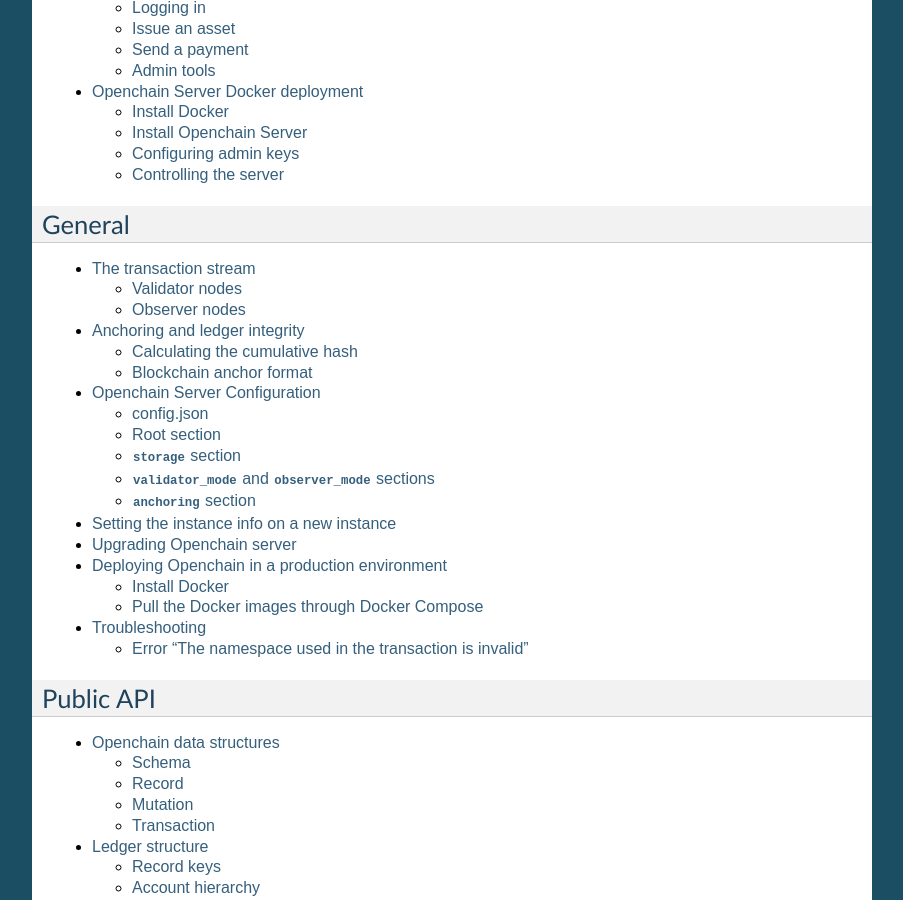
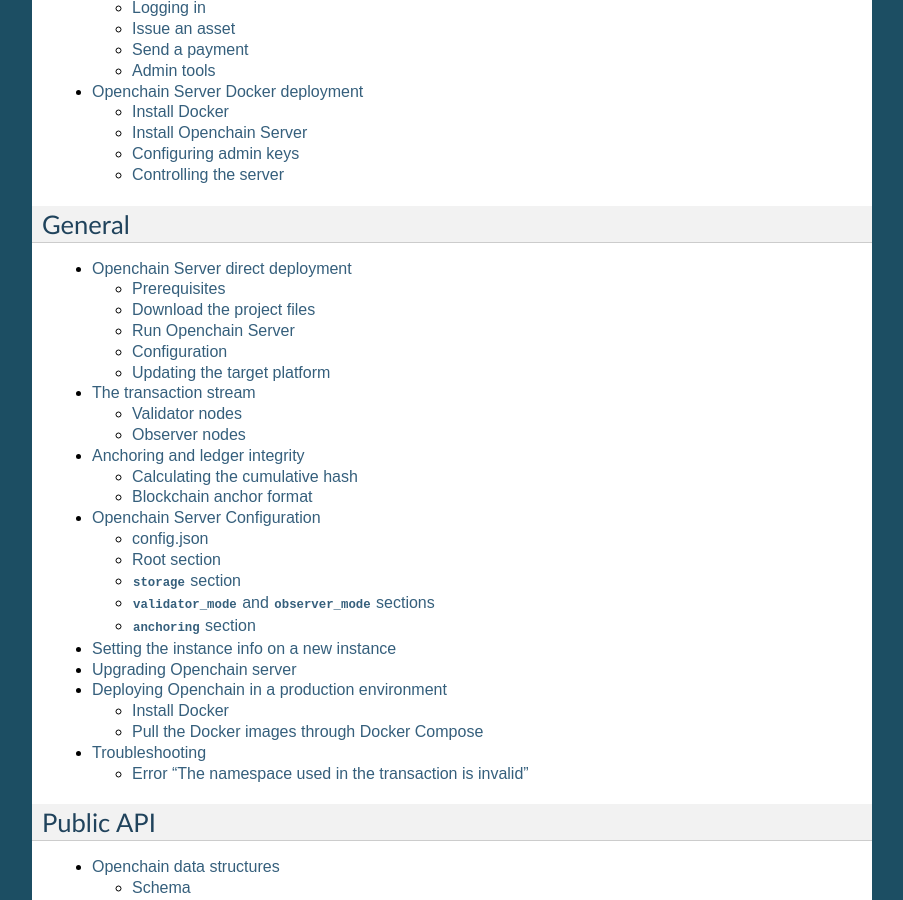
Before and after one commit to openchain/docs, a Sphinx documentation site: the page built from docs/source/index.rst, in a window 1280 px wide and 900 px high, scrolled down 406 px. Shown: the whole window, without its empty margins (198-1101 px from the left). Built offline with Sphinx 7.4.7, drawn with Linux system fonts in a browser that asks for light colours; some of the changed lines change nothing that is shown.

Commit message:
Document how to deploy Openchain without Docker

```diff
--- /dev/null
+++ b/docs/source/general/direct-deployment.rst
@@ -0,0 +1,73 @@
+Openchain Server direct deployment
+==================================
+
+Openchain Server is cross platform and can be deployed as a `DNX application <https://dotnet.github.io/docs/getting-started/installing/index.html>`_ on Windows, OS X and Linux.
+
+This document explains how to deploy Openchain directly on a machine without using docker.
+
+Prerequisites
+-------------
+
+Install the `.NET Command Line Interface <https://github.com/dotnet/cli>`_ . This is cross-platform and runs on Windows, Linux and OS X.
+
+Download the project files
+--------------------------
+
+Download the ``project.json`` file and ``config.json`` files from GitHub, then restore the NuGet dependencies. On Linux:
+
+.. code-block:: bash
+
+    $ wget https://raw.githubusercontent.com/openchain/openchain/master/src/Openchain/project.json
+    $ wget https://raw.githubusercontent.com/openchain/openchain/master/src/Openchain/Webroot/App_Data/config.json -P Webroot/App_Data
+    $ dnu restore
+
+.. note:: On Windows, simply download the files manually using your browser, then run ``dnu restore``.
+
+Run Openchain Server
+--------------------
+
+Run openchain server using the following command:
+
+.. code-block:: bash
+
+    $ dnx start
+
+Configuration
+-------------
+
+The dependencies section of the ``project.json`` file references the external providers pulled from NuGet:
+
+.. code-block:: json
+   :emphasize-lines: 4-6
+
+    "dependencies": {
+      "Openchain.Server": "0.5.0-rc1",
+
+      "Openchain.Sqlite": "0.5.0-rc1",
+      "Openchain.Validation.PermissionBased": "0.5.0-rc1",
+      "Openchain.Anchoring.Blockchain": "0.5.0-rc1"
+    },
+
+By defaut, this imports the Sqlite storage engine (``Openchain.Sqlite``), the permission-based validation module (``Openchain.Validation.PermissionBased``), and the Blockchain anchoring module (``Openchain.Anchoring.Blockchain``). Update this list with the modules (and versions) you want to import.
+
+You can then edit the ``Webroot/App_Data/config.json`` file to reference the :ref:`providers you want to use <configuration>`.
+
+.. tip:: For example, if you want to use the ``SQLite`` provider as a storage engine, you will need to make sure the ``Openchain.Sqlite`` module is listed in the dependencies.
+
+Make sure you run ``dnu restore`` again after modifying project.json.
+
+.. note:: The Openchain.Server dependency is the only one that is always required. The version of the ``Openchain.Server`` package is the version of Openchain you will be running.
+
+Updating the target platform
+----------------------------
+
+The frameworks section of the project.json file lists the available target frameworks:
+
+.. code-block:: json
+
+    "frameworks": {
+      "dnxcore50": {},
+      "dnx451": {}
+    }
+
+By default .NET Core (cross-platform) and the .NET Framework (Windows only) are both targeted. Some providers run only on a subset of frameworks. In that case, remove the unsupported frameworks from the list to ensure the project runs.
--- a/docs/source/index.rst
+++ b/docs/source/index.rst
@@ -26,6 +26,7 @@
 .. toctree::
    :maxdepth: 2
 
+   general/direct-deployment.rst
    general/transaction-stream.rst
    general/anchoring.rst
    general/configuration.rst
```
